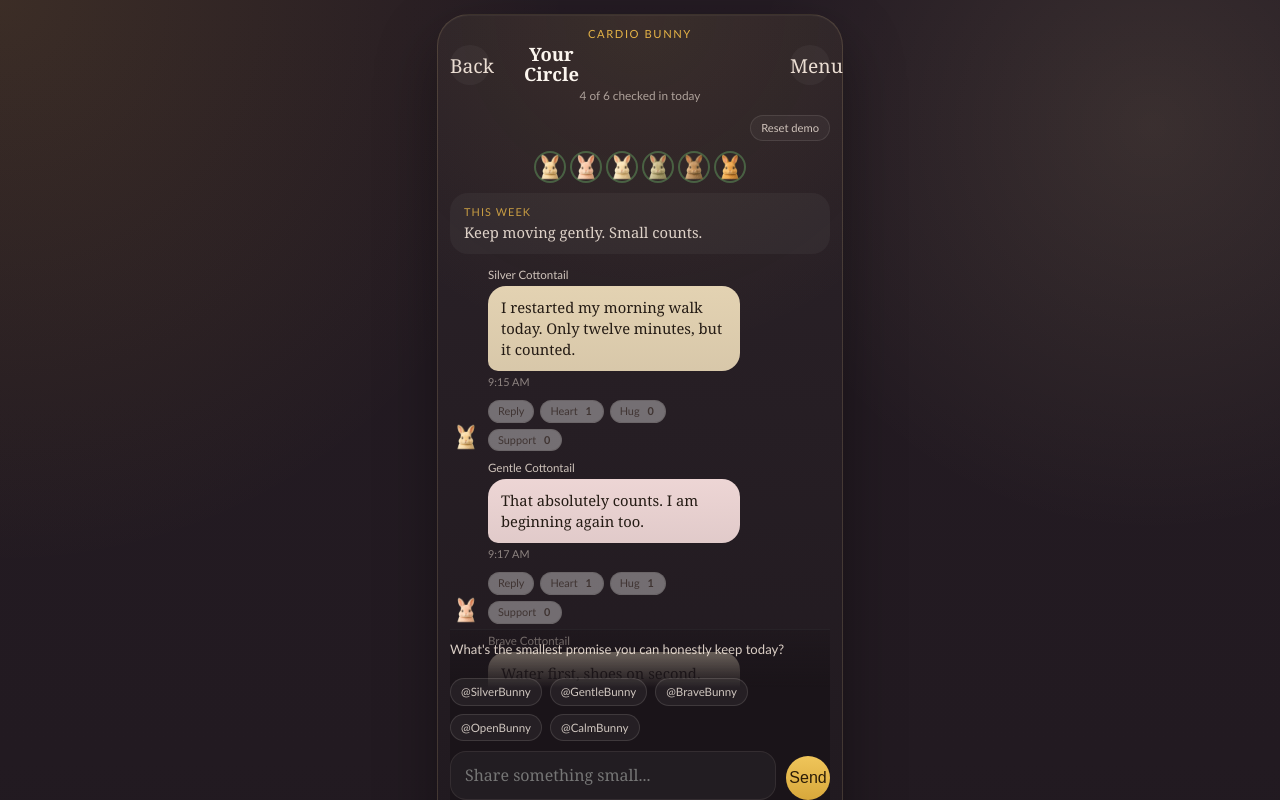
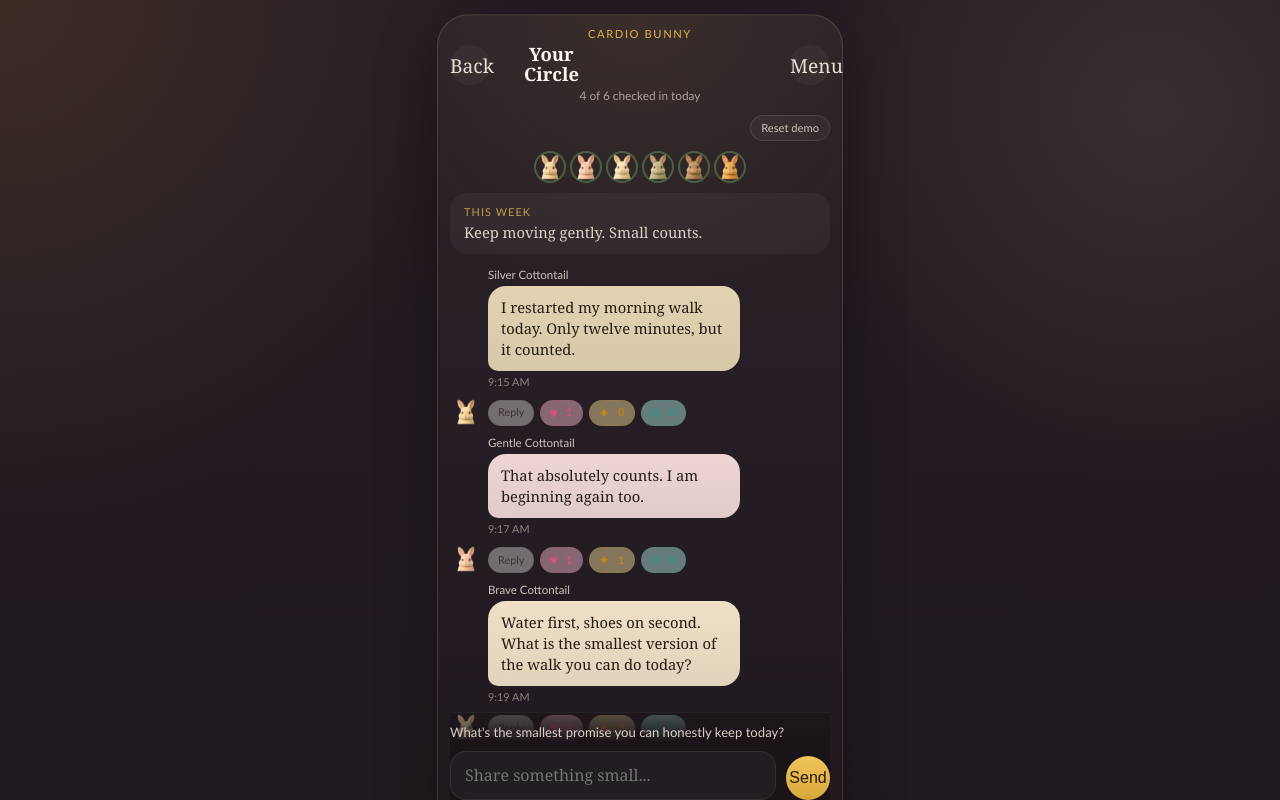
Before and after one commit to PaulskiLynch/5others, a Next.js app: page /circle-demo in a window 1280 px wide. Shown: the top 800 px of the page. Built offline with nearby package versions, Linux system fonts and the light colour scheme.

Commit message:
Simplify mentions and use icon reactions

```diff
--- a/src/app/circle-demo/CircleDemoClient.tsx
+++ b/src/app/circle-demo/CircleDemoClient.tsx
@@ -215,22 +215,6 @@ export function CircleDemoClient() {
     );
   }, [messages, reacted]);
 
-  function handleMentionClick(mentionAlias: string) {
-    const field = textareaRef.current;
-
-    if (!field) {
-      return;
-    }
-
-    const trimmed = field.value.replace(/\s+$/, "");
-    const nextValue = trimmed ? `${trimmed} @${mentionAlias} ` : `@${mentionAlias} `;
-    field.value = nextValue;
-    setDraft(nextValue);
-    field.focus();
-    const end = nextValue.length;
-    field.setSelectionRange(end, end);
-  }
-
   function handleSubmit(event: React.FormEvent<HTMLFormElement>) {
     event.preventDefault();
     const trimmed = draft.trim();
@@ -390,14 +374,23 @@ export function CircleDemoClient() {
                     </button>
                     {(["heart", "hug", "support"] as const).map((kind) => (
                       <button
-                        className={`circle-support-pill button-reset ${
+                        className={`circle-support-pill circle-support-pill-icon button-reset ${
+                          kind === "heart"
+                            ? "circle-support-pill-heart"
+                            : kind === "hug"
+                              ? "circle-support-pill-hug"
+                              : "circle-support-pill-support"
+                        } ${
                           reacted[`${index}`]?.[kind] ? "circle-support-pill-active" : ""
                         }`}
                         key={`${index}-${kind}`}
                         onClick={() => handleSupport(index, kind)}
                         type="button"
                       >
-                        <span className="circle-support-pill-label">
+                        <span aria-hidden="true" className="circle-support-pill-iconmark">
+                          {kind === "heart" ? "♥" : kind === "hug" ? "✦" : "☀"}
+                        </span>
+                        <span className="sr-only">
                           {kind === "heart" ? "Heart" : kind === "hug" ? "Hug" : "Support"}
                         </span>
                         <span className="circle-support-pill-count">{message.supports[kind]}</span>
@@ -428,21 +421,6 @@ export function CircleDemoClient() {
               </div>
             ) : null}
 
-            <div className="circle-mention-strip" aria-label="Mention a circle member">
-              {memberStatuses
-                .filter((member) => member.mentionAlias !== "You")
-                .map((member) => (
-                  <button
-                    className="circle-mention-chip button-reset"
-                    key={member.mentionAlias}
-                    onClick={() => handleMentionClick(member.mentionAlias)}
-                    type="button"
-                  >
-                    @{member.mentionAlias}
-                  </button>
-                ))}
-            </div>
-
             <form className="circle-demo-composer-row" onSubmit={handleSubmit}>
               <textarea
                 className="circle-demo-input"
--- a/src/app/globals.css
+++ b/src/app/globals.css
@@ -1296,6 +1296,36 @@ h3 {
   line-height: 1;
 }
 
+.circle-support-pill-icon {
+  min-width: 34px;
+  justify-content: center;
+  padding: 5px 8px;
+  border-width: 1px;
+}
+
+.circle-support-pill-iconmark {
+  font-size: 0.9rem;
+  line-height: 1;
+}
+
+.circle-support-pill-heart {
+  color: #d6527c;
+  background: rgba(246, 192, 210, 0.46);
+  border-color: rgba(214, 82, 124, 0.22);
+}
+
+.circle-support-pill-hug {
+  color: #c58617;
+  background: rgba(247, 224, 162, 0.46);
+  border-color: rgba(197, 134, 23, 0.22);
+}
+
+.circle-support-pill-support {
+  color: #2d9a87;
+  background: rgba(182, 237, 226, 0.46);
+  border-color: rgba(45, 154, 135, 0.22);
+}
+
 .circle-support-pill-active {
   border-color: rgba(216, 168, 59, 0.32);
   background: rgba(216, 168, 59, 0.18);
@@ -1476,6 +1506,18 @@ h3 {
   font-family: "Trebuchet MS", Helvetica, sans-serif;
   font-size: 0.7rem;
   line-height: 1;
+}
+
+.sr-only {
+  position: absolute;
+  width: 1px;
+  height: 1px;
+  padding: 0;
+  margin: -1px;
+  overflow: hidden;
+  clip: rect(0, 0, 0, 0);
+  white-space: nowrap;
+  border: 0;
 }
 
 .circle-demo-member {
```
Also changed, not shown: src/app/my-circle/MentionComposer.tsx (+1 -42 lines), src/app/my-circle/page.tsx (+14 -9 lines).
